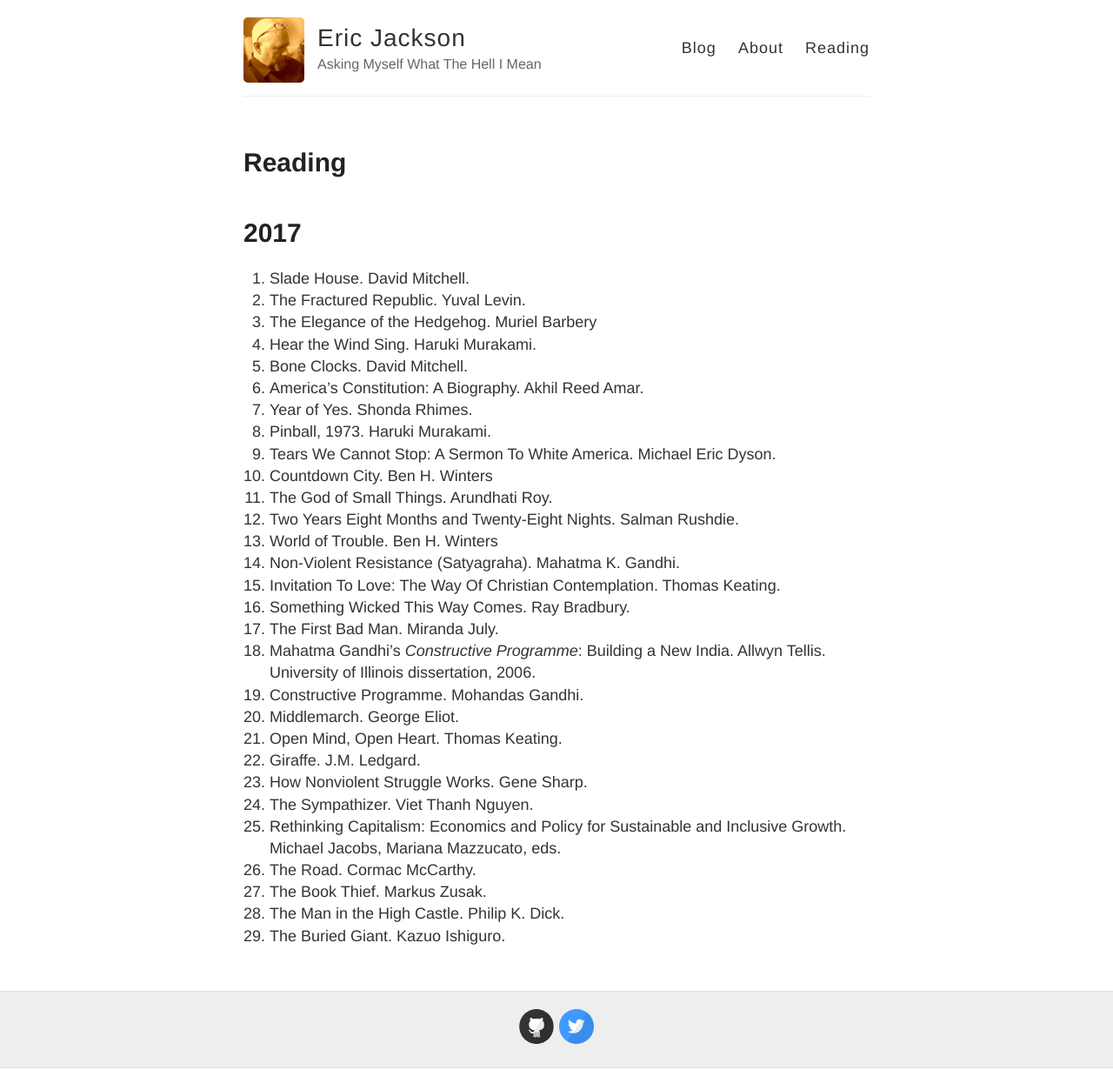
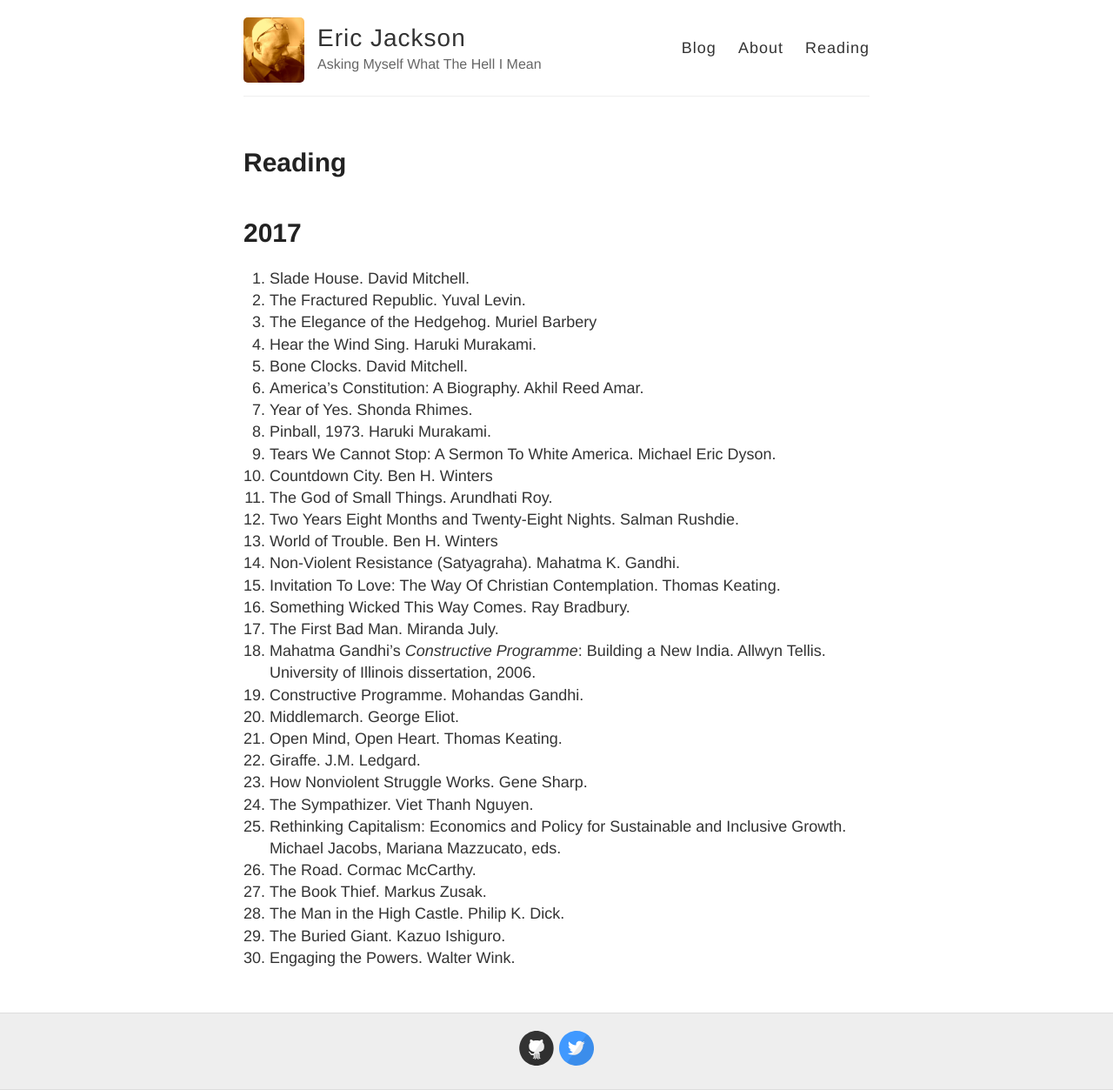
Before and after one commit to ejaxon/ejaxon.github.io, a Jekyll site: the page built from reading.md, in a window 1280 px wide. Shown: the whole page at 87% size. Built offline with Jekyll 4.4.1, drawn with Linux system fonts in a browser that asks for light colours; before the commit the page ends 1228 px from its top, so only the background shows below that.

Commit message:
Adding Engaging the Powers by Wink

```diff
--- a/reading.md
+++ b/reading.md
@@ -34,3 +34,4 @@ permalink: /reading/
 27. The Book Thief. Markus Zusak.
 28. The Man in the High Castle. Philip K. Dick.
 29. The Buried Giant. Kazuo Ishiguro.
+30. Engaging the Powers. Walter Wink.
```
